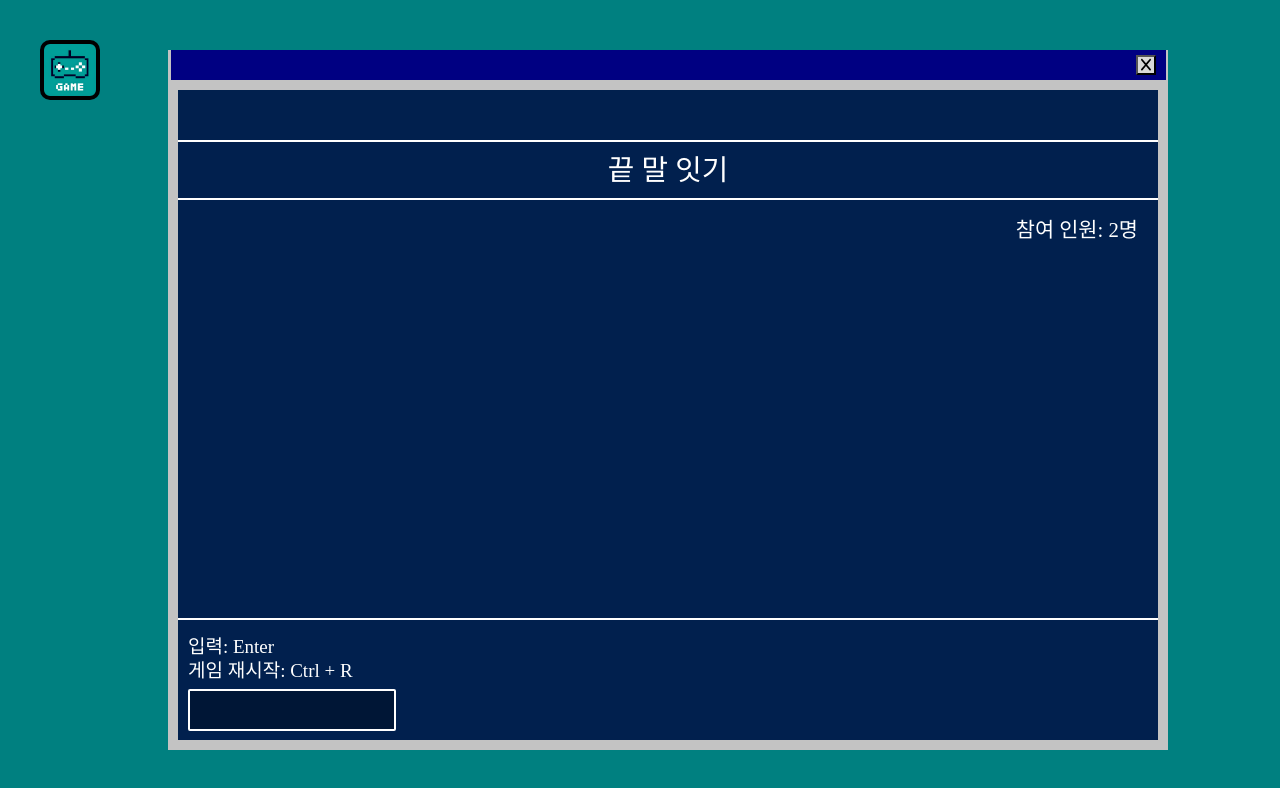
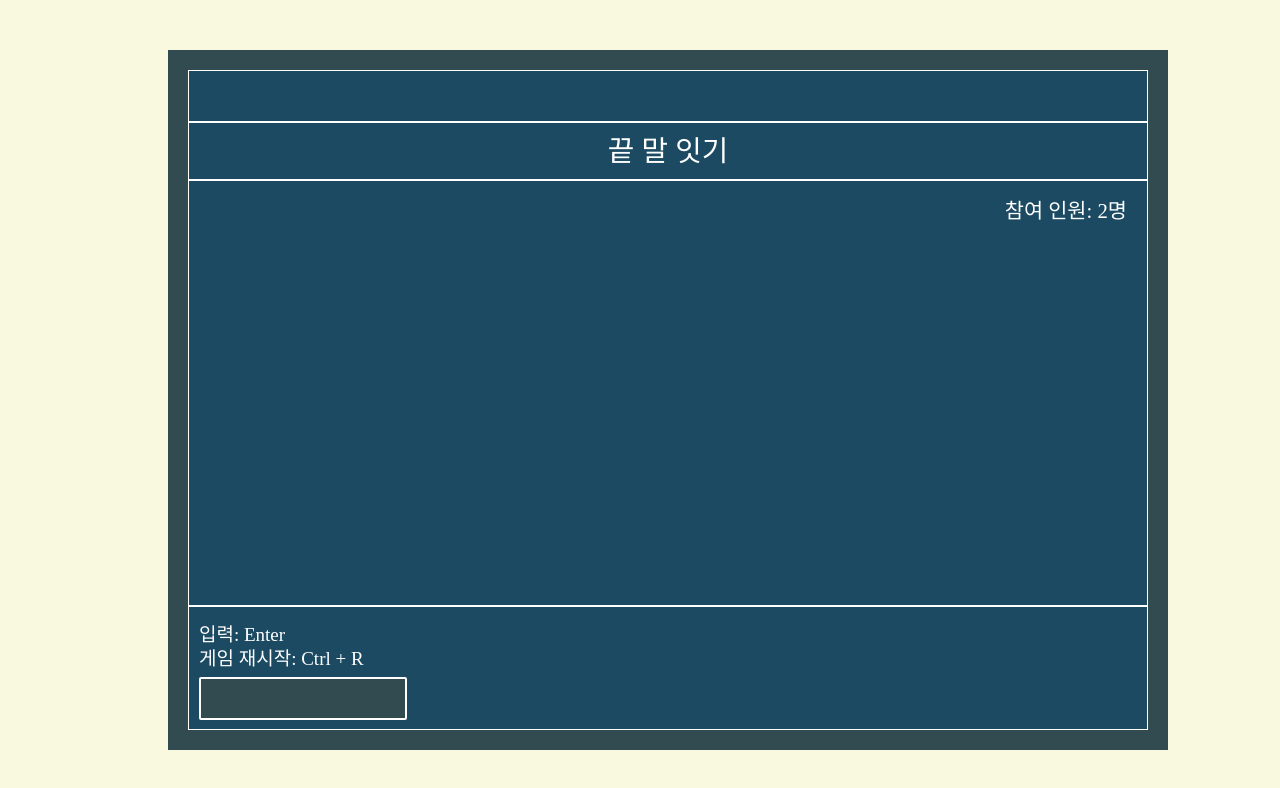
Before and after one commit to S2SIONS2/TagWords, a React (Vite) app in the folder TagWords/: page / in a window 1280 px wide. Shown: the top 788 px of the page. Built offline with nearby package versions, Linux system fonts and the light colour scheme.

Commit message:
색상 변경 및 필요없는 컴포넌트 삭제

```diff
--- a/TagWords/src/App.jsx
+++ b/TagWords/src/App.jsx
@@ -4,18 +4,8 @@ import Tagwords from './components/TagWords';
 
 function App() {
 
-  const openTagWords = () => {
-    const modalState = document.querySelector('.modalWrap');
-
-    modalState.style.display = 'block';
-  }
-
   return (
     <>
-       <button
-          className='openTagWords'
-          onClick={openTagWords}
-        />
         <Tagwords
 
         />
--- a/TagWords/src/components/ControlModal.css
+++ /dev/null
@@ -1,22 +0,0 @@
-.ControlModal{
-    width: 99.5%;
-    height: 30px;
-    margin: auto;
-    background-color: #000082;
-    display: flex;
-    align-items: center;
-    justify-content: flex-end;
-    cursor: pointer;
-    font-weight: bold;
-    padding:0 10px;
-    box-sizing: border-box;
-}
-.closeModal{
-    width:20px;
-    height: 20px;
-    display: flex;
-    align-items: center;
-    justify-content: center;
-    cursor: pointer;
-    background-color: #D9D9D9;
-}
--- a/TagWords/src/components/ControlModal.jsx
+++ /dev/null
@@ -1,33 +0,0 @@
-import './ControlModal.css';
-import { FontAwesomeIcon } from "@fortawesome/react-fontawesome";
-import { faX } from "@fortawesome/free-solid-svg-icons";
-
-const closeApp = () => {
-    const modalState = document.querySelector('.modalWrap');
-    const confirmResult = confirm('프로그램이 종료 되고, 모든 정보가 지워집니다.');
-    if(confirmResult === true){
-        modalState.style.display = 'none';
-
-    }else{
-        modalState.style.display = 'block';
-    }
-
-
-}
-
-const ControlModal = () => {
-    return(
-        <div className="ControlModal">
-            <button
-                className='closeModal'
-                onClick={closeApp}
-
-            >
-                <FontAwesomeIcon icon={faX} />
-            </button>
-
-        </div>
-    )
-}
-
-export default ControlModal;
--- a/TagWords/src/components/TagWords.css
+++ b/TagWords/src/components/TagWords.css
@@ -5,19 +5,20 @@
     top:50%;
     left: 60%;
     transform: translate(-60%, -50%);
-    background-color: #C3C3C3;
+    background-color: #324B50;
+    padding:20px;
+    box-sizing: border-box;
 }
 
 /*content*/
 .content{
-    width: calc(100% - 20px);
-    height: calc(100% - 50px);
-    margin:auto 10px;
-    margin-top:10px;
-    background-color: #01204E;
+    width: 100%;
+    height: 100%;
+    background-color: #1b4a62;
     color:#fff;
     box-sizing: border-box;
-    padding-top: 50px;
+    border:1px solid #fff;
+    padding-top:50px;
 }
 .gameTitle{
     width: 100%;
@@ -74,14 +75,14 @@
     font-size: 20px;
 }
 .chat_USER1{
-    color:#F6DCAC;
+    color:#FFD0D0;
 }
 .chat_USER2{
-    color:#FEAE6F;
+    color:#FF9EAA;
 }
 /*단어 뜻 설명*/
 .definition{
-    color:#afafaf;
+    color:#ddd;
     font-size: 18px;
     margin-left: 10px;
     white-space: nowrap;
@@ -118,7 +119,7 @@
     padding-left: 10px;
 }
 .inputArea .inputWord{
-    background-color: #001636;
+    background-color: #324B50;
     border: 2px solid #fff;
     font-size: 22px;
     color: #fff;
--- a/TagWords/src/components/TagWords.jsx
+++ b/TagWords/src/components/TagWords.jsx
@@ -1,7 +1,6 @@
 import './TagWords.css';
 import { useCallback, useState, useEffect } from 'react';
 import axios from "axios";
-import ControlModal from './ControlModal';
 
 const Tagwords = () => {
     /* input 값 배열에 넘기기*/
@@ -87,7 +86,6 @@ const Tagwords = () => {
 
     return (
         <div className='TagWords modalWrap'>
-            <ControlModal />
             <div className='content'>
                 <div className='gameTitle'>끝 말 잇기</div>
                 <section className='chatLog'>
--- a/TagWords/src/index.css
+++ b/TagWords/src/index.css
@@ -1,5 +1,5 @@
 html,body{
   width: 100%;
   height: 100%;
-  background-color: #008080;
+  background-color: #F9F9E0;
 }
```
Also changed, not shown: TagWords/src/assets/gameIcon.png (deleted).
